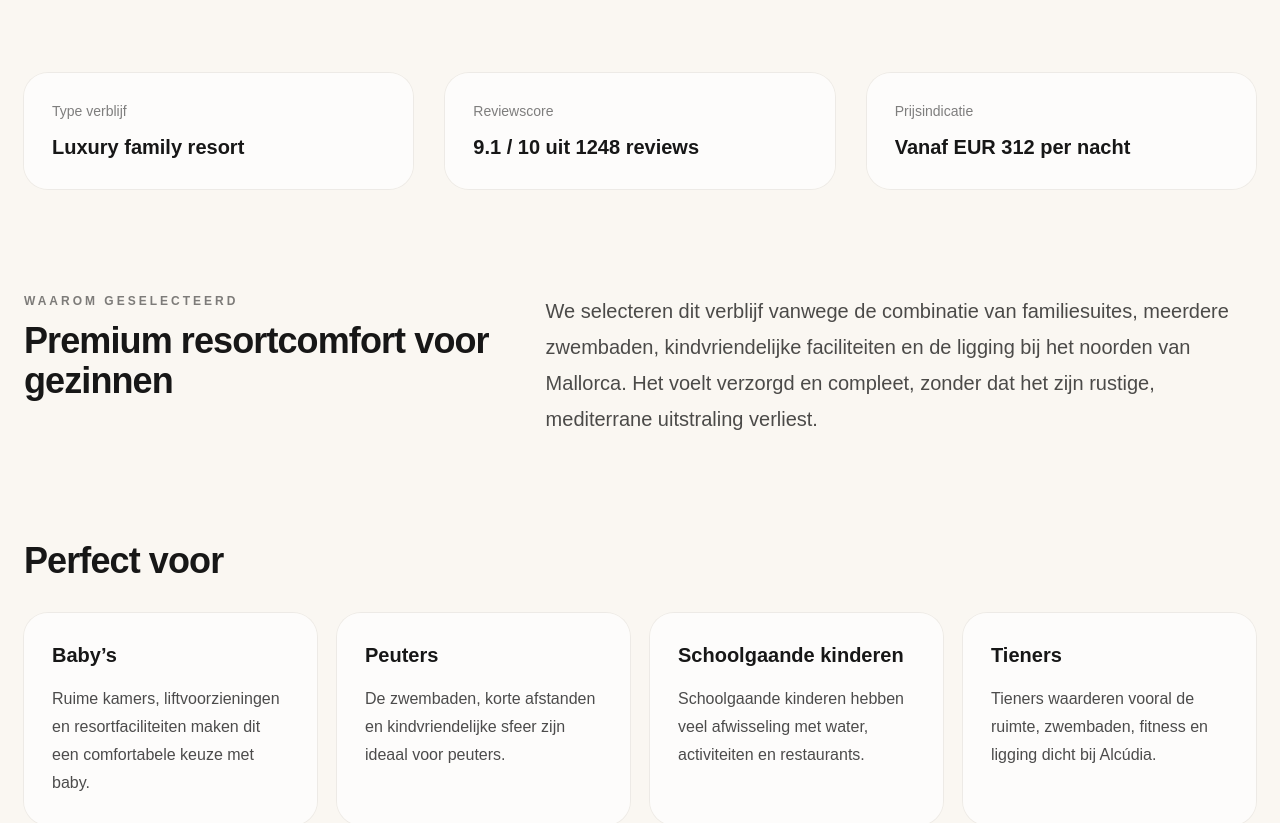
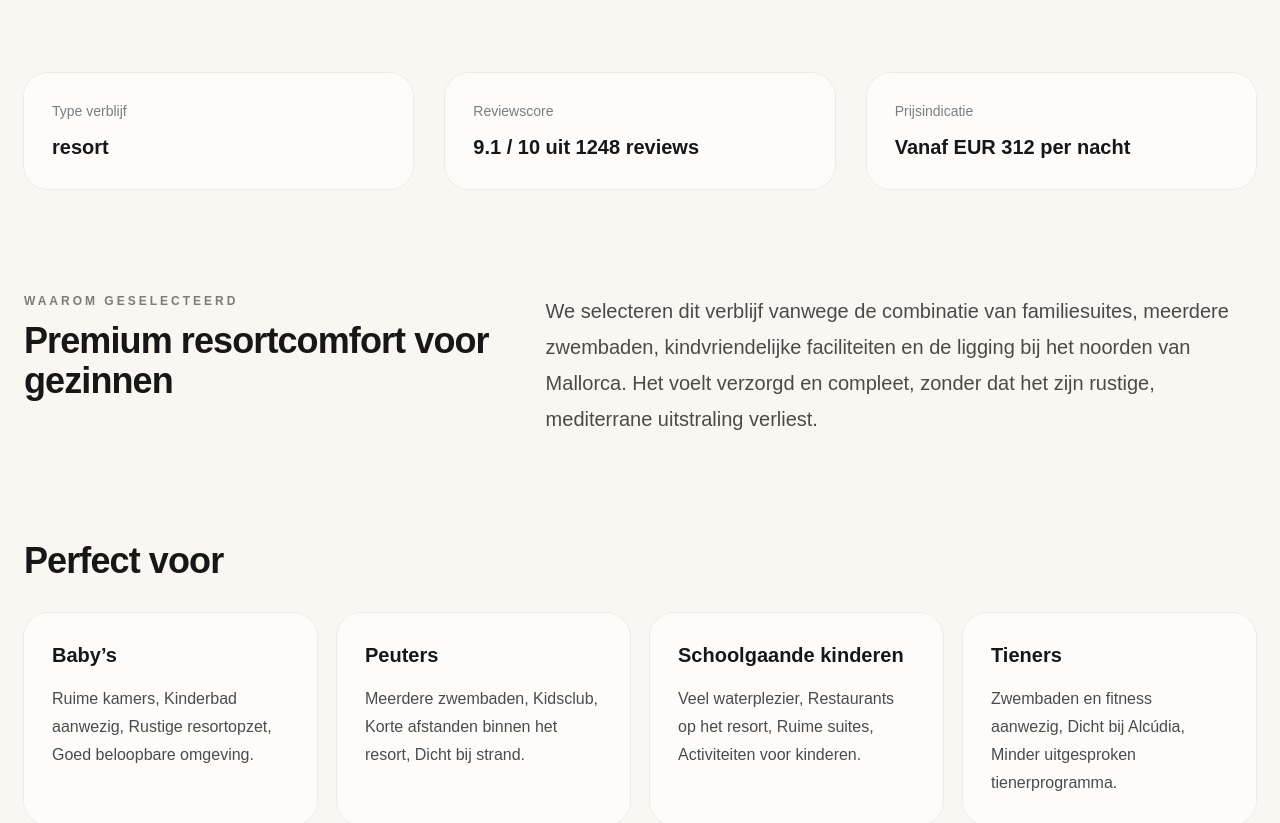
Before and after one commit to marion-byte/little-atlas, a Next.js app: page /verblijven/zafiro-palace-mallorca in a window 1280 px wide. Shown: the part 1100-1923 px from the top of the page. Built offline with nearby package versions, Linux system fonts and the light colour scheme.

Commit message:
Before stay schema refactor

```diff
--- a/src/app/verblijven/zafiro-palace-mallorca/page.tsx
+++ b/src/app/verblijven/zafiro-palace-mallorca/page.tsx
@@ -2,6 +2,8 @@
 
 import Image from "next/image";
 import Link from "next/link";
+import type { ReactNode } from "react";
+import type { Stay } from "@/types/stay";
 
 const navigation = [
   { label: "Bestemmingen", href: "/bestemmingen" },
@@ -9,24 +11,216 @@ const navigation = [
   { label: "Verblijven", href: "/verblijven" },
 ];
 
-const stay = {
+const stay: Stay = {
+  id: "stay_zafiro_palace_mallorca",
+  slug: "zafiro-palace-mallorca",
+  status: "published",
+
   feed: {
+    externalId: "zafiro-palace-mallorca-demo",
+    provider: "booking",
+
     name: "Zafiro Palace Mallorca",
     slug: "zafiro-palace-mallorca",
+
     destination: "Mallorca",
     destinationSlug: "mallorca",
     region: "Alcúdia",
     country: "Spanje",
-    propertyType: "Luxury family resort",
+    countryCode: "ES",
+
+    propertyType: "resort",
     stars: 5,
+
+    location: {
+      latitude: 39.843,
+      longitude: 3.132,
+      city: "Alcúdia",
+      region: "Alcúdia",
+      country: "Spanje",
+      beachDistanceMeters: 500,
+      airportDistanceKm: 61,
+      centerDistanceKm: 1.5,
+      carRecommended: false,
+      walkableToRestaurants: true,
+      walkableToBeach: true,
+    },
+
+    heroImage: "/mallorca.jpg",
+    gallery: ["/mallorca.jpg", "/mallorca.jpg", "/mallorca.jpg"],
+
+    images: [
+      {
+        url: "/mallorca.jpg",
+        alt: "Zafiro Palace Mallorca",
+        role: "hero",
+        provider: "manual",
+        position: 1,
+      },
+      {
+        url: "/mallorca.jpg",
+        alt: "Zwembad en resortomgeving bij Zafiro Palace Mallorca",
+        role: "gallery",
+        provider: "manual",
+        position: 2,
+      },
+      {
+        url: "/mallorca.jpg",
+        alt: "Familievakantie op Mallorca",
+        role: "location",
+        provider: "manual",
+        position: 3,
+      },
+    ],
+
+    reviews: [
+      {
+        provider: "booking",
+        score: 9.1,
+        scale: 10,
+        normalizedScore: 9.1,
+        count: 1248,
+        label: "Excellent",
+        url: "https://www.booking.com",
+      },
+    ],
+
+    primaryReview: {
+      provider: "booking",
+      score: 9.1,
+      scale: 10,
+      normalizedScore: 9.1,
+      count: 1248,
+      label: "Excellent",
+      url: "https://www.booking.com",
+    },
+
     reviewScore: 9.1,
     reviewCount: 1248,
+    reviewProvider: "booking",
+    reviewLabel: "Excellent",
+
     priceFrom: 312,
     currency: "EUR",
-    heroImage: "/mallorca.jpg",
-    gallery: ["/mallorca.jpg", "/mallorca.jpg", "/mallorca.jpg"],
     affiliateUrl: "https://www.booking.com",
+
+    providers: [
+      {
+        provider: "booking",
+        externalId: "zafiro-palace-mallorca-demo",
+        affiliateUrl: "https://www.booking.com",
+        deepLink: "https://www.booking.com",
+        priceFrom: 312,
+        currency: "EUR",
+        available: true,
+        priority: 1,
+      },
+    ],
+
     amenities: [
+      {
+        key: "kids_club",
+        label: "Kidsclub",
+        category: "family",
+        source: "feed",
+      },
+      {
+        key: "multiple_pools",
+        label: "Meerdere zwembaden",
+        category: "pool",
+        source: "feed",
+      },
+      {
+        key: "family_suites",
+        label: "Familiesuites",
+        category: "room",
+        source: "feed",
+      },
+      {
+        key: "spa",
+        label: "Spa",
+        category: "wellness",
+        source: "feed",
+      },
+      {
+        key: "restaurants",
+        label: "Restaurants",
+        category: "food",
+        source: "feed",
+      },
+      {
+        key: "children_pool",
+        label: "Kinderbad",
+        category: "family",
+        source: "feed",
+      },
+      {
+        key: "near_beach",
+        label: "Dicht bij strand",
+        category: "beach",
+        source: "feed",
+      },
+      {
+        key: "fitness",
+        label: "Fitness",
+        category: "sports",
+        source: "feed",
+      },
+    ],
+
+    rooms: [
+      {
+        id: "junior-suite",
+        name: "Junior Suite",
+        description:
+          "Comfortabele suite voor gezinnen die extra ruimte willen ten opzichte van een standaardkamer.",
+        maxGuests: 3,
+        bedrooms: 1,
+        bathrooms: 1,
+        hasSeparateBedroom: false,
+        hasTerrace: true,
+        provider: "booking",
+      },
+      {
+        id: "family-suite",
+        name: "Family Suite",
+        description:
+          "Ruimere optie voor families die slapen en leven beter willen scheiden.",
+        maxGuests: 4,
+        bedrooms: 1,
+        bathrooms: 1,
+        hasSeparateBedroom: true,
+        hasTerrace: true,
+        provider: "booking",
+      },
+      {
+        id: "swim-up-suite",
+        name: "Swim-up Suite",
+        description:
+          "Populaire keuze voor gezinnen die direct toegang tot water willen.",
+        maxGuests: 4,
+        bedrooms: 1,
+        bathrooms: 1,
+        hasSeparateBedroom: true,
+        hasTerrace: true,
+        hasPrivatePool: false,
+        provider: "booking",
+      },
+      {
+        id: "penthouse-suite",
+        name: "Penthouse Suite",
+        description:
+          "Voor gezinnen die meer privacy, uitzicht en een luxere beleving zoeken.",
+        maxGuests: 4,
+        bedrooms: 1,
+        bathrooms: 1,
+        hasSeparateBedroom: true,
+        hasTerrace: true,
+        provider: "booking",
+      },
+    ],
+
+    rawAmenities: [
       "Kidsclub",
       "Meerdere zwembaden",
       "Familiesuites",
@@ -36,10 +230,12 @@ const stay = {
       "Dicht bij strand",
       "Fitness",
     ],
-    provider: "booking",
-    externalId: "zafiro-palace-mallorca-demo",
-    latitude: 39.843,
-    longitude: 3.132,
+    rawRoomTypes: [
+      "Junior Suite",
+      "Family Suite",
+      "Swim-up Suite",
+      "Penthouse Suite",
+    ],
   },
 
   editorial: {
@@ -51,31 +247,12 @@ const stay = {
       "Zafiro Palace Mallorca is een ruim opgezet vijfsterrenresort voor gezinnen die comfort, zwembaden en strand binnen handbereik willen combineren met een premium vakantiegevoel.",
     whySelected:
       "We selecteren dit verblijf vanwege de combinatie van familiesuites, meerdere zwembaden, kindvriendelijke faciliteiten en de ligging bij het noorden van Mallorca. Het voelt verzorgd en compleet, zonder dat het zijn rustige, mediterrane uitstraling verliest.",
-    seoTitle:
-      "Zafiro Palace Mallorca met kinderen | Little Atlas familieverblijf",
-    seoDescription:
-      "Bekijk Zafiro Palace Mallorca als premium familieverblijf op Mallorca. Inclusief highlights, ligging, kamers, kindvriendelijkheid en boekingslink.",
-  },
-
-  familyFit: [
-    {
-      title: "Baby’s",
-      text: "Ruime kamers, liftvoorzieningen en resortfaciliteiten maken dit een comfortabele keuze met baby.",
-    },
-    {
-      title: "Peuters",
-      text: "De zwembaden, korte afstanden en kindvriendelijke sfeer zijn ideaal voor peuters.",
-    },
-    {
-      title: "Schoolgaande kinderen",
-      text: "Schoolgaande kinderen hebben veel afwisseling met water, activiteiten en restaurants.",
-    },
-    {
-      title: "Tieners",
-      text: "Tieners waarderen vooral de ruimte, zwembaden, fitness en ligging dicht bij Alcúdia.",
-    },
+    bestFor: [
+      "Gezinnen die luxe en gemak zoeken",
+      "Families met jonge kinderen",
+      "Ouders die strand en resort willen combineren",
+      "Meer-generatie vakanties",
     ],
-
     highlights: [
       "Meerdere zwembaden voor verschillende leeftijden",
       "Suites die goed werken voor gezinnen",
@@ -83,65 +260,18 @@ const stay = {
       "Restaurants op het resort",
       "Premium uitstraling zonder formeel te voelen",
     ],
-
-  rooms: [
-    {
-      name: "Junior Suite",
-      description:
-        "Comfortabele suite voor gezinnen die extra ruimte willen ten opzichte van een standaardkamer.",
-    },
-    {
-      name: "Family Suite",
-      description:
-        "Ruimere optie voor families die slapen en leven beter willen scheiden.",
-    },
-    {
-      name: "Swim-up Suite",
-      description:
-        "Populaire keuze voor gezinnen die direct toegang tot water willen.",
-    },
-    {
-      name: "Penthouse Suite",
-      description:
-        "Voor gezinnen die meer privacy, uitzicht en een luxere beleving zoeken.",
-    },
+    littleAtlasNotes: [
+      "Beste keuze als je Noord-Mallorca wilt combineren met resortcomfort.",
+      "Let bij boeken goed op kamertype: swim-up en family suites verschillen sterk in beleving.",
+      "Interessant voor gezinnen die niet elke avond buiten de deur willen eten.",
     ],
-
-  location: [
+    nearby: [
       "Strand van Alcúdia",
       "Port d’Alcúdia",
       "Oude centrum van Alcúdia",
       "Playa de Muro",
       "Natuurgebied S’Albufera",
     ],
-
-  notes: [
-    "Beste keuze als je Noord-Mallorca wilt combineren met resortcomfort.",
-    "Let bij boeken goed op kamertype: swim-up en family suites verschillen sterk in beleving.",
-    "Interessant voor gezinnen die niet elke avond buiten de deur willen eten.",
-  ],
-
-  similarStays: [
-    {
-      name: "Ikos Porto Petro",
-      location: "Porto Petro, Mallorca",
-      image: "/mallorca.jpg",
-      href: "/verblijven/ikos-porto-petro",
-    },
-    {
-      name: "Martinhal Sagres",
-      location: "Algarve, Portugal",
-      image: "/mallorca.jpg",
-      href: "/verblijven/martinhal-sagres",
-    },
-    {
-      name: "Luxe familiehotel Toscane",
-      location: "Toscane, Italië",
-      image: "/mallorca.jpg",
-      href: "/bestemmingen/toscane",
-    },
-  ],
-
     faqs: [
       {
         question: "Is Zafiro Palace Mallorca geschikt voor jonge kinderen?",
@@ -159,9 +289,114 @@ const stay = {
           "Beschikbare verzorging kan per aanbieder en seizoen verschillen. Controleer dit bij het boeken.",
       },
     ],
+    seoTitle:
+      "Zafiro Palace Mallorca met kinderen | Little Atlas familieverblijf",
+    seoDescription:
+      "Bekijk Zafiro Palace Mallorca als premium familieverblijf op Mallorca. Inclusief highlights, ligging, kamers, kindvriendelijkheid en boekingslink.",
+    aiGenerated: false,
+    reviewedByEditor: true,
+  },
+
+  familyAttributes: {
+    babyFriendly: true,
+    toddlerFriendly: true,
+    kidsFriendly: true,
+    teenFriendly: true,
+
+    babyCots: true,
+    babysitting: null,
+    kidsClub: true,
+    childrenPool: true,
+    waterPark: false,
+    playground: null,
+    strollerFriendly: true,
+
+    familyRooms: true,
+    connectingRooms: null,
+    kitchenOrKitchenette: null,
+    laundryFacilities: null,
+
+    shortTransfer: false,
+    walkableArea: true,
+    calmSetting: true,
+
+    source: "hybrid",
+    confidence: 82,
+  },
+
+  familyScores: {
+    babies: {
+      score: 88,
+      label: "excellent",
+      reasons: [
+        "Ruime kamers",
+        "Kinderbad aanwezig",
+        "Rustige resortopzet",
+        "Goed beloopbare omgeving",
+      ],
+      source: "hybrid",
+      confidence: 82,
+    },
+    toddlers: {
+      score: 91,
+      label: "excellent",
+      reasons: [
+        "Meerdere zwembaden",
+        "Kidsclub",
+        "Korte afstanden binnen het resort",
+        "Dicht bij strand",
+      ],
+      source: "hybrid",
+      confidence: 86,
+    },
+    kids: {
+      score: 89,
+      label: "excellent",
+      reasons: [
+        "Veel waterplezier",
+        "Restaurants op het resort",
+        "Ruime suites",
+        "Activiteiten voor kinderen",
+      ],
+      source: "hybrid",
+      confidence: 84,
+    },
+    teens: {
+      score: 74,
+      label: "medium",
+      reasons: [
+        "Zwembaden en fitness aanwezig",
+        "Dicht bij Alcúdia",
+        "Minder uitgesproken tienerprogramma",
+      ],
+      source: "hybrid",
+      confidence: 72,
+    },
+  },
+
+  collectionMatches: [
+    {
+      collectionSlug: "luxe-familiehotels-mallorca",
+      collectionTitle: "Luxe familiehotels Mallorca",
+      matchScore: 94,
+      reasons: ["5 sterren", "Hoge reviewscore", "Familiesuites", "Kidsclub"],
+      ruleBased: true,
+      aiAssisted: true,
+    },
+    {
+      collectionSlug: "op-vakantie-met-peuters",
+      collectionTitle: "Op vakantie met peuters",
+      matchScore: 91,
+      reasons: ["Kinderbad", "Kidsclub", "Resortopzet", "Dicht bij strand"],
+      ruleBased: true,
+      aiAssisted: true,
+    },
+  ],
 };
 
 export default function ZafiroPalaceMallorcaPage() {
+  const primaryReview = stay.feed.primaryReview;
+
   return (
     <main className="min-h-screen bg-[#faf7f2] text-[#171717]">
       <header className="border-b border-black/10 bg-[#faf7f2]">
@@ -219,10 +454,16 @@ export default function ZafiroPalaceMallorcaPage() {
             <div className="mt-6 flex flex-wrap gap-2">
               <Badge>{stay.feed.region}</Badge>
               <Badge>{stay.feed.stars} sterren</Badge>
-              <Badge>Score {stay.feed.reviewScore}</Badge>
+              {primaryReview?.normalizedScore && (
+                <Badge>
+                  {primaryReview.label} {primaryReview.normalizedScore}
+                </Badge>
+              )}
+              {stay.feed.priceFrom && (
                 <Badge>
                   vanaf {stay.feed.currency} {stay.feed.priceFrom}
                 </Badge>
+              )}
             </div>
 
             <a
@@ -235,7 +476,7 @@ export default function ZafiroPalaceMallorcaPage() {
             </a>
 
             <p className="mt-3 text-center text-xs text-black/40">
-              Partnerlink via {stay.feed.provider}
+              Partnerlink via {stay.feed.reviewProvider}
             </p>
           </div>
         </div>
@@ -246,6 +487,7 @@ export default function ZafiroPalaceMallorcaPage() {
             alt={stay.feed.name}
             fill
             priority
+            sizes="(min-width: 1280px) 1184px, calc(100vw - 48px)"
             className="object-cover"
           />
         </div>
@@ -255,11 +497,19 @@ export default function ZafiroPalaceMallorcaPage() {
         <InfoCard title="Type verblijf" value={stay.feed.propertyType} />
         <InfoCard
           title="Reviewscore"
-          value={`${stay.feed.reviewScore} / 10 uit ${stay.feed.reviewCount} reviews`}
+          value={
+            stay.feed.reviewScore && stay.feed.reviewCount
+              ? `${stay.feed.reviewScore} / 10 uit ${stay.feed.reviewCount} reviews`
+              : "Nog geen reviewscore"
+          }
         />
         <InfoCard
           title="Prijsindicatie"
-          value={`Vanaf ${stay.feed.currency} ${stay.feed.priceFrom} per nacht`}
+          value={
+            stay.feed.priceFrom
+              ? `Vanaf ${stay.feed.currency} ${stay.feed.priceFrom} per nacht`
+              : "Prijs op aanvraag"
+          }
         />
       </SectionGrid>
 
@@ -282,18 +532,42 @@ export default function ZafiroPalaceMallorcaPage() {
         </h2>
 
         <div className="grid gap-5 md:grid-cols-2 lg:grid-cols-4">
-          {stay.familyFit.map((item) => (
-            <Card key={item.title}>
-              <h3 className="text-xl font-semibold">{item.title}</h3>
-              <p className="mt-4 leading-7 text-black/70">{item.text}</p>
+          <Card>
+            <h3 className="text-xl font-semibold">Baby’s</h3>
+            <p className="mt-4 leading-7 text-black/70">
+              {stay.familyScores.babies.reasons.join(", ")}.
+            </p>
           </Card>
-          ))}
+
+          <Card>
+            <h3 className="text-xl font-semibold">Peuters</h3>
+            <p className="mt-4 leading-7 text-black/70">
+              {stay.familyScores.toddlers.reasons.join(", ")}.
+            </p>
+          </Card>
+
+          <Card>
+            <h3 className="text-xl font-semibold">Schoolgaande kinderen</h3>
+            <p className="mt-4 leading-7 text-black/70">
+              {stay.familyScores.kids.reasons.join(", ")}.
+            </p>
+          </Card>
+
+          <Card>
+            <h3 className="text-xl font-semibold">Tieners</h3>
+            <p className="mt-4 leading-7 text-black/70">
+              {stay.familyScores.teens.reasons.join(", ")}.
+            </p>
+          </Card>
         </div>
       </section>
 
       <section className="mx-auto grid max-w-7xl gap-10 px-6 py-16 lg:grid-cols-2">
-        <ListBlock title="In één oogopslag" items={stay.feed.amenities} />
-        <ListBlock title="Hoogtepunten" items={stay.highlights} />
+        <ListBlock
+          title="In één oogopslag"
+          items={stay.feed.amenities.map((amenity) => amenity.label)}
+        />
+        <ListBlock title="Hoogtepunten" items={stay.editorial.highlights} />
       </section>
 
       <section className="mx-auto max-w-7xl px-6 py-16">
@@ -307,12 +581,14 @@ export default function ZafiroPalaceMallorcaPage() {
             </div>
 
             <div className="grid gap-4 sm:grid-cols-2">
-              {stay.rooms.map((room) => (
-                <div key={room.name} className="rounded-3xl bg-white/10 p-6">
+              {stay.feed.rooms.map((room) => (
+                <div key={room.id} className="rounded-3xl bg-white/10 p-6">
                   <h3 className="text-lg font-semibold">{room.name}</h3>
+                  {room.description && (
                     <p className="mt-3 leading-7 text-white/70">
                       {room.description}
                     </p>
+                  )}
                 </div>
               ))}
             </div>
@@ -328,17 +604,18 @@ export default function ZafiroPalaceMallorcaPage() {
           </h2>
 
           <p className="mt-6 text-lg leading-8 text-black/70">
-            Dit verblijf ligt in de regio {stay.feed.region}, op{" "}
+            Dit verblijf ligt in de regio {stay.feed.location.region}, op{" "}
             {stay.feed.destination}. De locatievelden zijn neutraal opgezet,
             zodat ze later uit meerdere feeds kunnen komen.
           </p>
 
           <p className="mt-4 text-sm text-black/50">
-            Coördinaten: {stay.feed.latitude}, {stay.feed.longitude}
+            Coördinaten: {stay.feed.location.latitude},{" "}
+            {stay.feed.location.longitude}
           </p>
         </div>
 
-        <ListBlock title="In de buurt" items={stay.location} />
+        <ListBlock title="In de buurt" items={stay.editorial.nearby} />
       </section>
 
       <section className="mx-auto max-w-7xl px-6 py-16">
@@ -350,7 +627,7 @@ export default function ZafiroPalaceMallorcaPage() {
           </h2>
 
           <div className="grid gap-4 md:grid-cols-3">
-            {stay.notes.map((note) => (
+            {stay.editorial.littleAtlasNotes.map((note) => (
               <div key={note} className="rounded-3xl bg-[#faf7f2] p-6">
                 <p className="leading-7 text-black/70">{note}</p>
               </div>
@@ -363,7 +640,7 @@ export default function ZafiroPalaceMallorcaPage() {
         <h2 className="mb-8 text-4xl font-semibold tracking-tight">FAQ</h2>
 
         <div className="space-y-4">
-          {stay.faqs.map((item) => (
+          {stay.editorial.faqs.map((item) => (
             <Card key={item.question}>
               <h3 className="text-lg font-semibold">{item.question}</h3>
               <p className="mt-3 leading-7 text-black/70">{item.answer}</p>
@@ -374,29 +651,25 @@ export default function ZafiroPalaceMallorcaPage() {
 
       <section className="mx-auto max-w-7xl px-6 py-16">
         <h2 className="mb-8 text-4xl font-semibold tracking-tight">
-          Vergelijkbare verblijven
+          Vergelijkbare collecties
         </h2>
 
-        <div className="grid gap-6 md:grid-cols-3">
-          {stay.similarStays.map((item) => (
+        <div className="grid gap-6 md:grid-cols-2">
+          {stay.collectionMatches.map((item) => (
             <Link
-              key={item.name}
-              href={item.href}
-              className="group overflow-hidden rounded-[2rem] bg-white/70 ring-1 ring-black/5"
+              key={item.collectionSlug}
+              href={`/collecties/${item.collectionSlug}`}
+              className="rounded-[2rem] bg-white/70 p-8 ring-1 ring-black/5"
             >
-              <div className="relative h-64">
-                <Image
-                  src={item.image}
-                  alt={item.name}
-                  fill
-                  className="object-cover transition duration-500 group-hover:scale-105"
-                />
-              </div>
-
-              <div className="p-6">
-                <h3 className="text-xl font-semibold">{item.name}</h3>
-                <p className="mt-2 text-black/60">{item.location}</p>
-              </div>
+              <p className="text-sm text-black/50">
+                Matchscore {item.matchScore}
+              </p>
+              <h3 className="mt-3 text-2xl font-semibold">
+                {item.collectionTitle}
+              </h3>
+              <p className="mt-4 leading-7 text-black/70">
+                {item.reasons.join(", ")}
+              </p>
             </Link>
           ))}
         </div>
@@ -424,7 +697,7 @@ export default function ZafiroPalaceMallorcaPage() {
   );
 }
 
-function SectionGrid({ children }: { children: React.ReactNode }) {
+function SectionGrid({ children }: { children: ReactNode }) {
   return (
     <section className="mx-auto grid max-w-7xl gap-8 px-6 py-10 lg:grid-cols-3">
       {children}
@@ -432,7 +705,7 @@ function SectionGrid({ children }: { children: React.ReactNode }) {
   );
 }
 
-function Badge({ children }: { children: React.ReactNode }) {
+function Badge({ children }: { children: ReactNode }) {
   return (
     <span className="rounded-full bg-[#faf7f2] px-4 py-2 text-sm text-black/70 ring-1 ring-black/10">
       {children}
@@ -440,7 +713,7 @@ function Badge({ children }: { children: React.ReactNode }) {
   );
 }
 
-function Card({ children }: { children: React.ReactNode }) {
+function Card({ children }: { children: ReactNode }) {
   return (
     <div className="rounded-3xl bg-white/70 p-7 ring-1 ring-black/5">
       {children}
@@ -480,7 +753,7 @@ function Eyebrow({
   children,
   light = false,
 }: {
-  children: React.ReactNode;
+  children: ReactNode;
   light?: boolean;
 }) {
   return (
```
Lines whose indentation alone changed are shown as unchanged.
